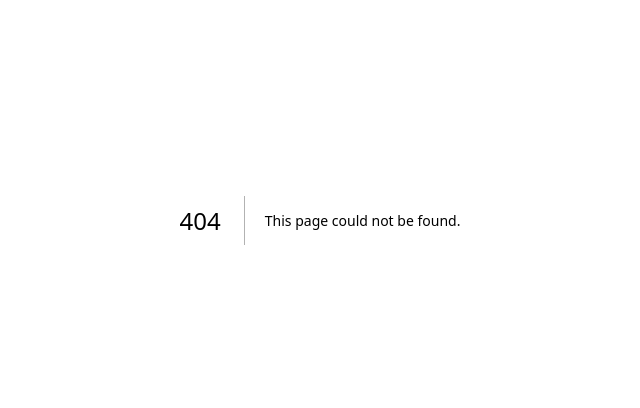
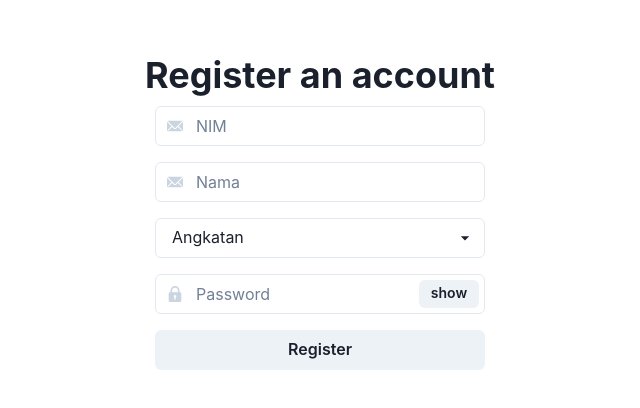
Before and after one commit to Aldi-H/mahasiswa, a Next.js app: page /register in a window 1280 px wide. Before the commit this address had no page. Shown: the part 180-588 px from the top of the page, without its empty margins (320-960 px from the left). Built offline with nearby package versions, Linux system fonts and the light colour scheme.

Commit message:
feat: add login, register, and indexpage

```diff
--- a/pages/_app.js
+++ b/pages/_app.js
@@ -1,7 +1,13 @@
-import '../styles/globals.css'
+import { ChakraProvider } from "@chakra-ui/react";
+import customTheme from "../styles/themes";
+// import "../styles/globals.css";
 
 function MyApp({ Component, pageProps }) {
-  return <Component {...pageProps} />
+  return (
+    <ChakraProvider theme={customTheme}>
+      <Component {...pageProps} />
+    </ChakraProvider>
+  );
 }
 
-export default MyApp
+export default MyApp;
--- /dev/null
+++ b/pages/register.js
@@ -0,0 +1,115 @@
+import { useState } from "react";
+
+import {
+  Flex,
+  Box,
+  Stack,
+  VStack,
+  Input,
+  Button,
+  Heading,
+  FormControl,
+  InputGroup,
+  InputLeftElement,
+  InputRightElement,
+  Select,
+} from "@chakra-ui/react";
+
+import { EmailIcon, LockIcon } from "@chakra-ui/icons";
+
+import { MdArrowDropDown } from "react-icons/md";
+
+const Register = () => {
+  const [showPassword, setShowPassword] = useState(false);
+  const [nim, setNim] = useState("");
+  const [password, setPassword] = useState("");
+  const [nama, setNama] = useState("");
+  const [angkatan, setAngkatan] = useState("");
+
+  const handleShowPassword = () => setShowPassword(!showPassword);
+
+  const handleSubmit = (e) => {
+    e.preventDefault();
+    console.log("nim: ", nim);
+    console.log("nama: ", nama);
+    console.log("angkatan: ", angkatan);
+    console.log("password: ", password);
+  };
+
+  return (
+    <Flex
+      flexDirection="column"
+      justifyContent="center"
+      alignItems="center"
+      height="100vh"
+      width="100wh"
+    >
+      <VStack justifyContent="center" alignItems="center" mb="4">
+        <Heading>Register an account</Heading>
+        <form onSubmit={handleSubmit}>
+          <Box>
+            <Stack spacing={4}>
+              <FormControl>
+                <InputGroup>
+                  <InputLeftElement children={<EmailIcon color="gray.300" />} />
+                  <Input
+                    type="text"
+                    placeholder="NIM"
+                    value={nim}
+                    onChange={(e) => setNim(e.target.value)}
+                  ></Input>
+                </InputGroup>
+              </FormControl>
+              <FormControl>
+                <InputGroup>
+                  <InputLeftElement children={<EmailIcon color="gray.300" />} />
+                  <Input
+                    type="text"
+                    placeholder="Nama"
+                    value={nama}
+                    onChange={(e) => setNama(e.target.value)}
+                  ></Input>
+                </InputGroup>
+              </FormControl>
+              <FormControl>
+                <InputGroup>
+                  <Select
+                    placeholder="Angkatan"
+                    icon={<MdArrowDropDown />}
+                    value={angkatan}
+                    onChange={(e) => setAngkatan(e.target.value)}
+                  >
+                    <option value="2019">2019</option>
+                    <option value="2020">2020</option>
+                    <option value="2021">2021</option>
+                  </Select>
+                </InputGroup>
+              </FormControl>
+              <FormControl>
+                <InputGroup>
+                  <InputLeftElement children={<LockIcon color="gray.300" />} />
+                  <Input
+                    type={showPassword ? "text" : "password"}
+                    placeholder="Password"
+                    value={password}
+                    onChange={(e) => setPassword(e.target.value)}
+                  />
+                  <InputRightElement width="4.5rem">
+                    <Button size="sm" h="1.75rem" onClick={handleShowPassword}>
+                      {showPassword ? "hide" : "show"}
+                    </Button>
+                  </InputRightElement>
+                </InputGroup>
+              </FormControl>
+              <Button type="submit" value="submit">
+                Register
+              </Button>
+            </Stack>
+          </Box>
+        </form>
+      </VStack>
+    </Flex>
+  );
+};
+
+export default Register;
--- /dev/null
+++ b/styles/themes.js
@@ -0,0 +1,5 @@
+/*
+ * Chakra UI Custom Theme
+ */
+
+import { extendTheme } from "@chakra-ui/react";
```
Also changed, not shown: package.json (+7 -1 lines), pages/index.js (+33 -67 lines), pages/login.js (added, +83 -0 lines), 1 other file (tests, documents, lock files or other folders).
